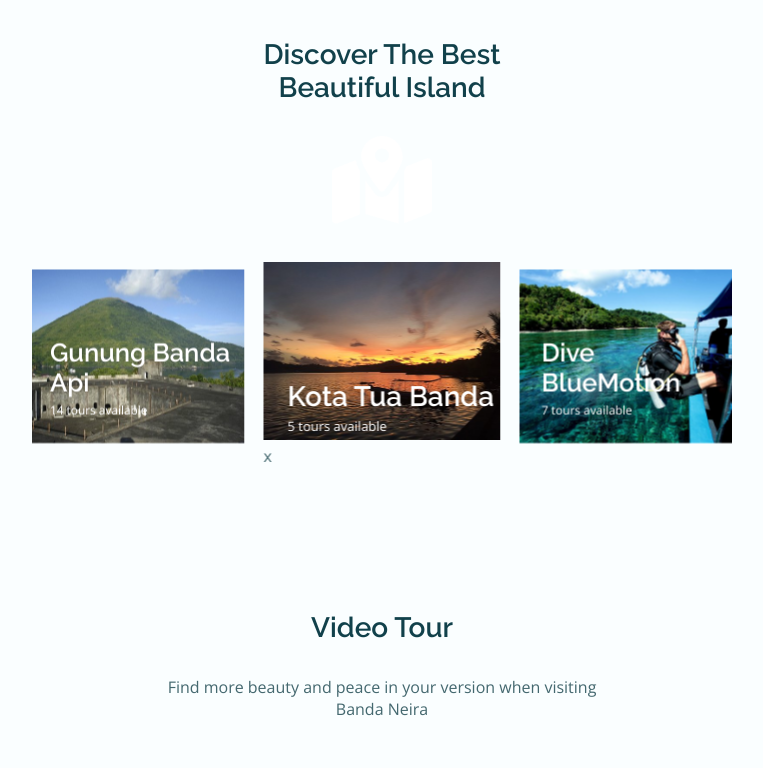
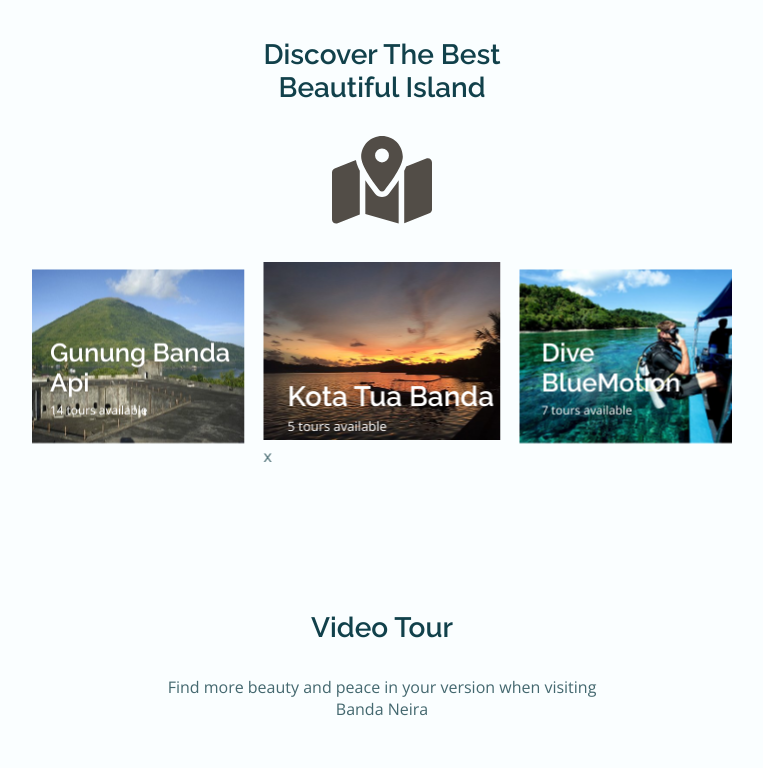
Before and after one commit to itzauliaz/heavenisland-web, a plain HTML site: page index.html in a window 1280 px wide. Shown: the part 1200-1968 px from the top of the page, without its empty margins (258-1021 px from the left). Drawn offline with nearby package versions, Linux system fonts and the light colour scheme.

Commit message:
mengubah warna pada simbol alamat

```diff
--- a/index.html
+++ b/index.html
@@ -158,7 +158,7 @@
             >
               <!--!Font Awesome Free 6.5.0 by @fontawesome - https://fontawesome.com License - https://fontawesome.com/license/free Copyright 2023 Fonticons, Inc.-->
               <path
-                fill="#ffffff"
+                fill="#524d47"
                 d="M408 120c0 54.6-73.1 151.9-105.2 192c-7.7 9.6-22 9.6-29.6 0C241.1 271.9 168 174.6 168 120C168 53.7 221.7 0 288 0s120 53.7 120 120zm8 80.4c3.5-6.9 6.7-13.8 9.6-20.6c.5-1.2 1-2.5 1.5-3.7l116-46.4C558.9 123.4 576 135 576 152V422.8c0 9.8-6 18.6-15.1 22.3L416 503V200.4zM137.6 138.3c2.4 14.1 7.2 28.3 12.8 41.5c2.9 6.8 6.1 13.7 9.6 20.6V451.8L32.9 502.7C17.1 509 0 497.4 0 480.4V209.6c0-9.8 6-18.6 15.1-22.3l122.6-49zM327.8 332c13.9-17.4 35.7-45.7 56.2-77V504.3L192 449.4V255c20.5 31.3 42.3 59.6 56.2 77c20.5 25.6 59.1 25.6 79.6 0zM288 152a40 40 0 1 0 0-80 40 40 0 1 0 0 80z"
               />
             </svg>
```
